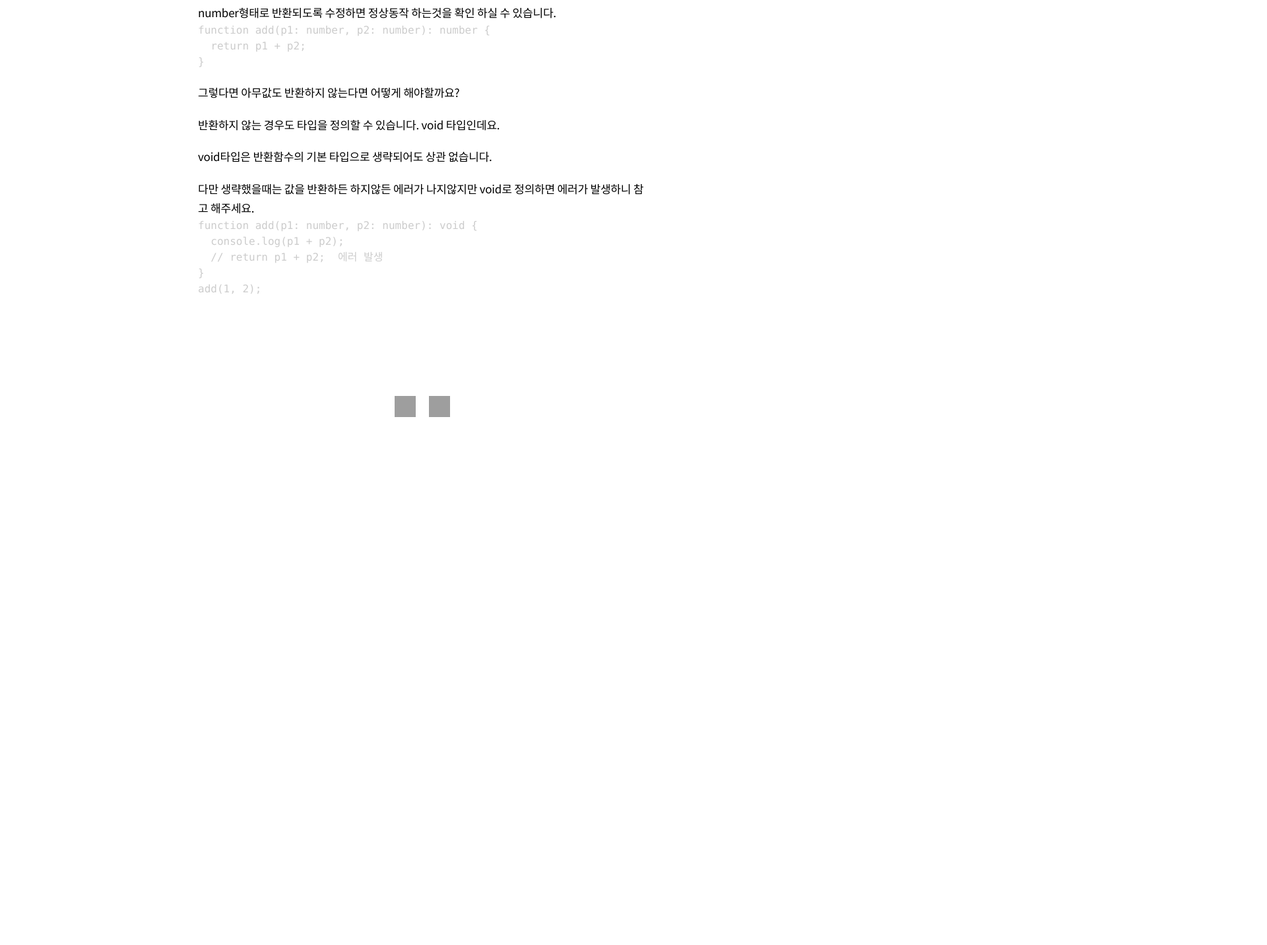
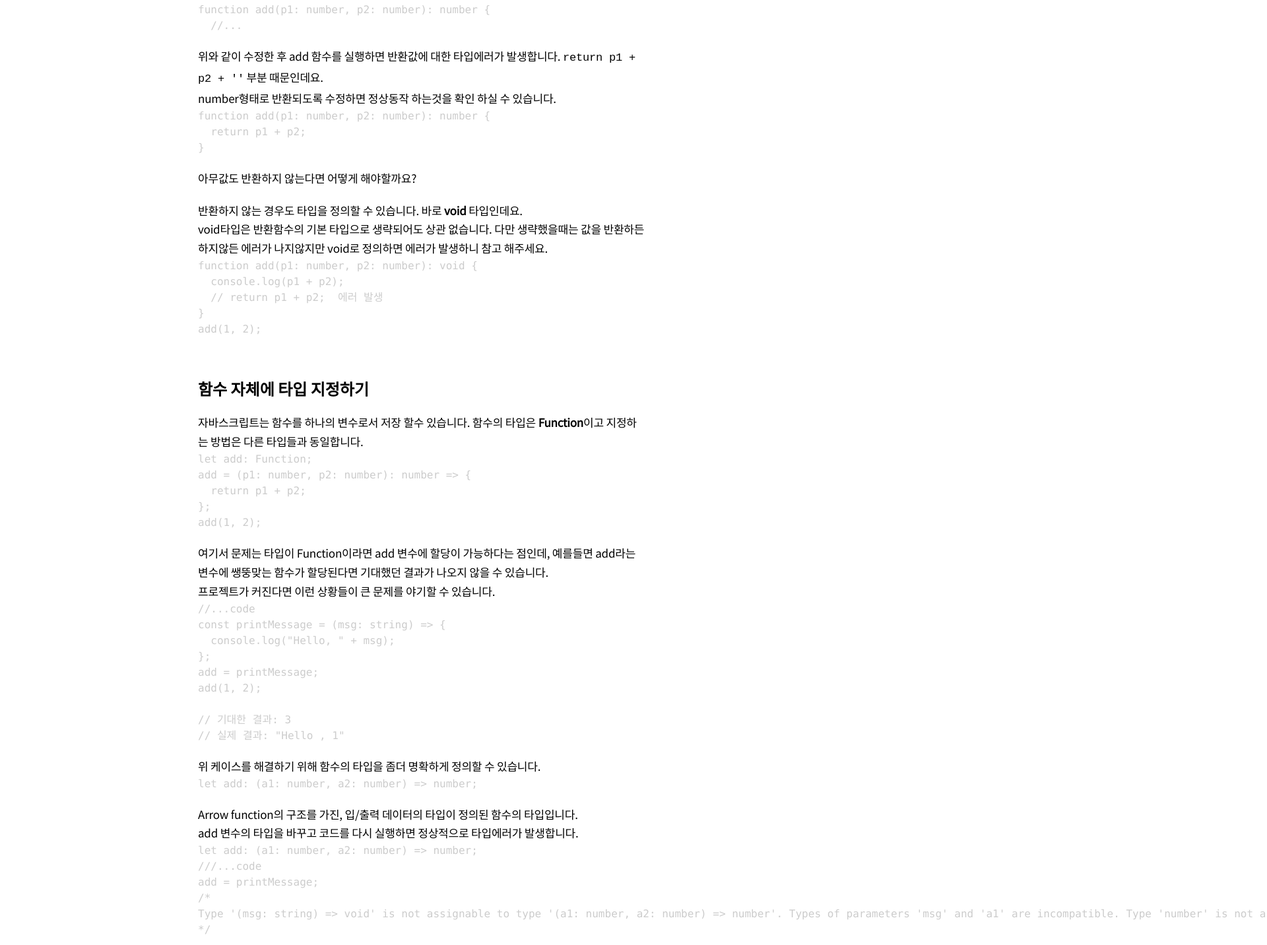
Before and after one commit to kibaek-kimm/blog, a Gatsby site: page /post/study/typescript/5-function-types/ in a window 1280 px wide. Shown: the part 888-2320 px from the top of the page at 66% size, 1920 px wide, since content can reach past the window. Before the commit the page ends 1550 px from the top, so only its background shows below. Built offline with nearby package versions, Linux system fonts and the light colour scheme; Gatsby itself is replaced by a stand-in of ours; some packages are replaced by stand-ins of ours; code samples lack their colours; grey boxes are pictures that could not be loaded.

Commit message:
fix: 줄바꿈 수정

````diff
--- a/src/post/study/typescript/5-function-types.md
+++ b/src/post/study/typescript/5-function-types.md
@@ -9,20 +9,18 @@ tags: ["typescript"]
 function을 정의하고 사용할 경우 typescript를 어떻게 적용할 수 있는지 알아보겠습니다.
 
 function에는 2개의 타입을 설정 할수 있는데 **입력**과 **출력**시 입니다.
-
 입력이라함은 function의 파라미터이고 출력은 function의 반환값을 의미합니다.
 
+## 입력값 타입 지정하기
+
 사용방법은 다른 변수들의 타입을 정의하는 방식과 동일하고, 이전 포스트에서 이미 보셨기때문에 익숙하실 것 같습니다.
-
 ```javascript
 const printWith = (p1: number | string, p2: number | string) => {
 ```
 
-
+## 반환값 타입 지정하기
 그럼 반환값의 타입을 정의하는 방법을 알아보겠습니다.
-
 2개의 숫자값을 받아 더한 값을 string 형태로 반환하는 함수가 있다고 가정해봅시다.
-
 ```typescript
 function add(p1: number, p2: number) {
   return p1 + p2 + '';
@@ -37,7 +35,6 @@ function add(p1: number, p2: number): number {
 ```
 
 위와 같이 수정한 후 add 함수를 실행하면 반환값에 대한 타입에러가 발생합니다. `return p1 + p2 + ''` 부분 때문인데요.
-
 number형태로 반환되도록 수정하면 정상동작 하는것을 확인 하실 수 있습니다.
 ```typescript
 function add(p1: number, p2: number): number {
@@ -45,13 +42,10 @@ function add(p1: number, p2: number): number {
 }
 ```
 
-그렇다면 아무값도 반환하지 않는다면 어떻게 해야할까요?
+아무값도 반환하지 않는다면 어떻게 해야할까요?
 
-반환하지 않는 경우도 타입을 정의할 수 있습니다. void 타입인데요.
-
-void타입은 반환함수의 기본 타입으로 생략되어도 상관 없습니다.
-
-다만 생략했을때는 값을 반환하든 하지않든 에러가 나지않지만 void로 정의하면 에러가 발생하니 참고 해주세요.
+반환하지 않는 경우도 타입을 정의할 수 있습니다. 바로 **void** 타입인데요.
+void타입은 반환함수의 기본 타입으로 생략되어도 상관 없습니다. 다만 생략했을때는 값을 반환하든 하지않든 에러가 나지않지만 void로 정의하면 에러가 발생하니 참고 해주세요.
 
 ```typescript
 function add(p1: number, p2: number): void {
@@ -60,3 +54,44 @@ function add(p1: number, p2: number): void {
 }
 add(1, 2);
 ```
+
+## 함수 자체에 타입 지정하기
+자바스크립트는 함수를 하나의 변수로서 저장 할수 있습니다. 함수의 타입은 **Function**이고 지정하는 방법은 다른 타입들과 동일합니다.
+```typescript
+let add: Function;
+add = (p1: number, p2: number): number => {
+  return p1 + p2;
+};
+add(1, 2);
+```
+
+여기서 문제는 타입이 Function이라면 add 변수에 할당이 가능하다는 점인데, 예를들면 add라는 변수에 쌩뚱맞는 함수가 할당된다면
+기대했던 결과가 나오지 않을 수 있습니다.
+프로젝트가 커진다면 이런 상황들이 큰 문제를 야기할 수 있습니다.
+```typescript
+//...code
+const printMessage = (msg: string) => {
+  console.log("Hello, " + msg);
+};
+add = printMessage;
+add(1, 2);
+
+// 기대한 결과: 3
+// 실제 결과: "Hello , 1"
+```
+
+위 케이스를 해결하기 위해 함수의 타입을 좀더 명확하게 정의할 수 있습니다.
+```typescript
+let add: (a1: number, a2: number) => number;
+```
+Arrow function의 구조를 가진, 입/출력 데이터의 타입이 정의된 함수의 타입입니다.
+add 변수의 타입을 바꾸고 코드를 다시 실행하면 정상적으로 타입에러가 발생합니다.
+
+```typescript
+let add: (a1: number, a2: number) => number;
+///...code
+add = printMessage;
+/*
+Type '(msg: string) => void' is not assignable to type '(a1: number, a2: number) => number'. Types of parameters 'msg' and 'a1' are incompatible. Type 'number' is not assignable to type 'string'.
+*/
+```
````
Also changed, not shown: src/post/study/typescript/2-types1.md (+12 -6 lines), src/post/study/typescript/3-types2.md (+1 -11 lines).
